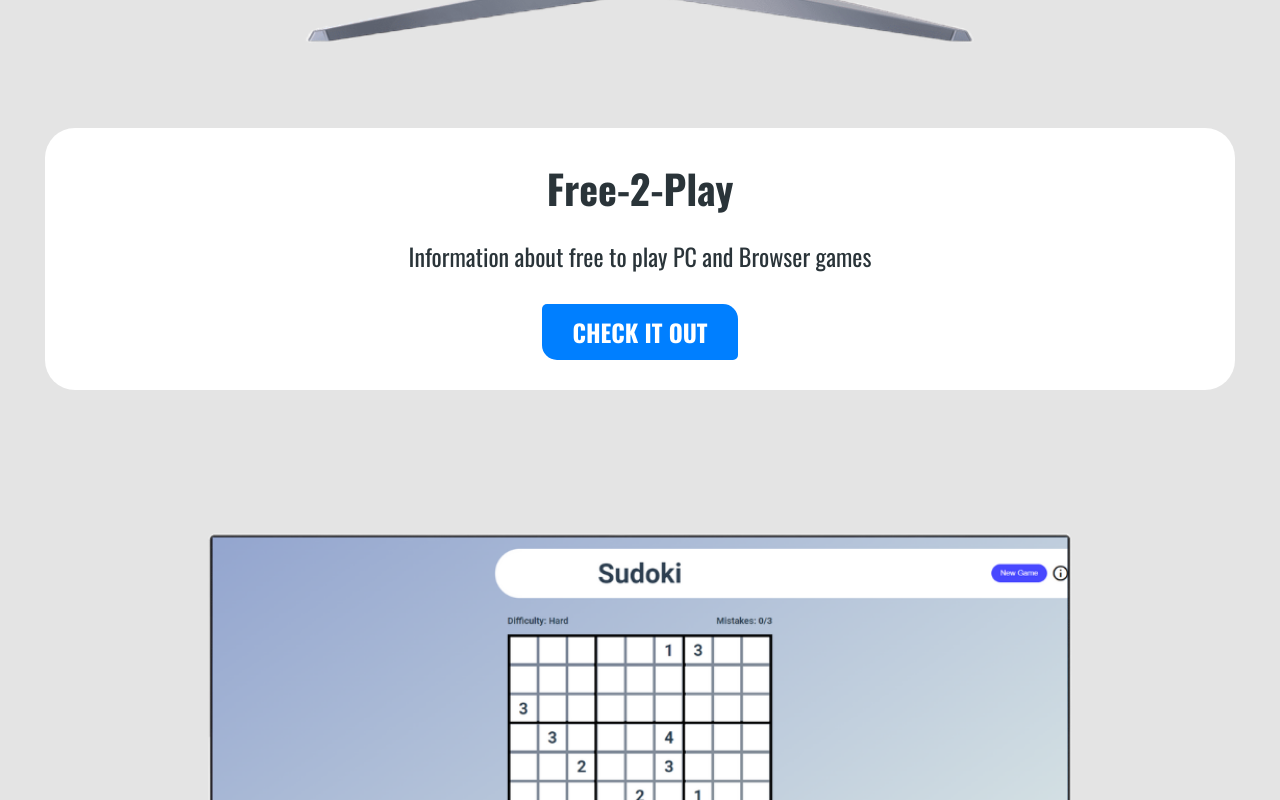
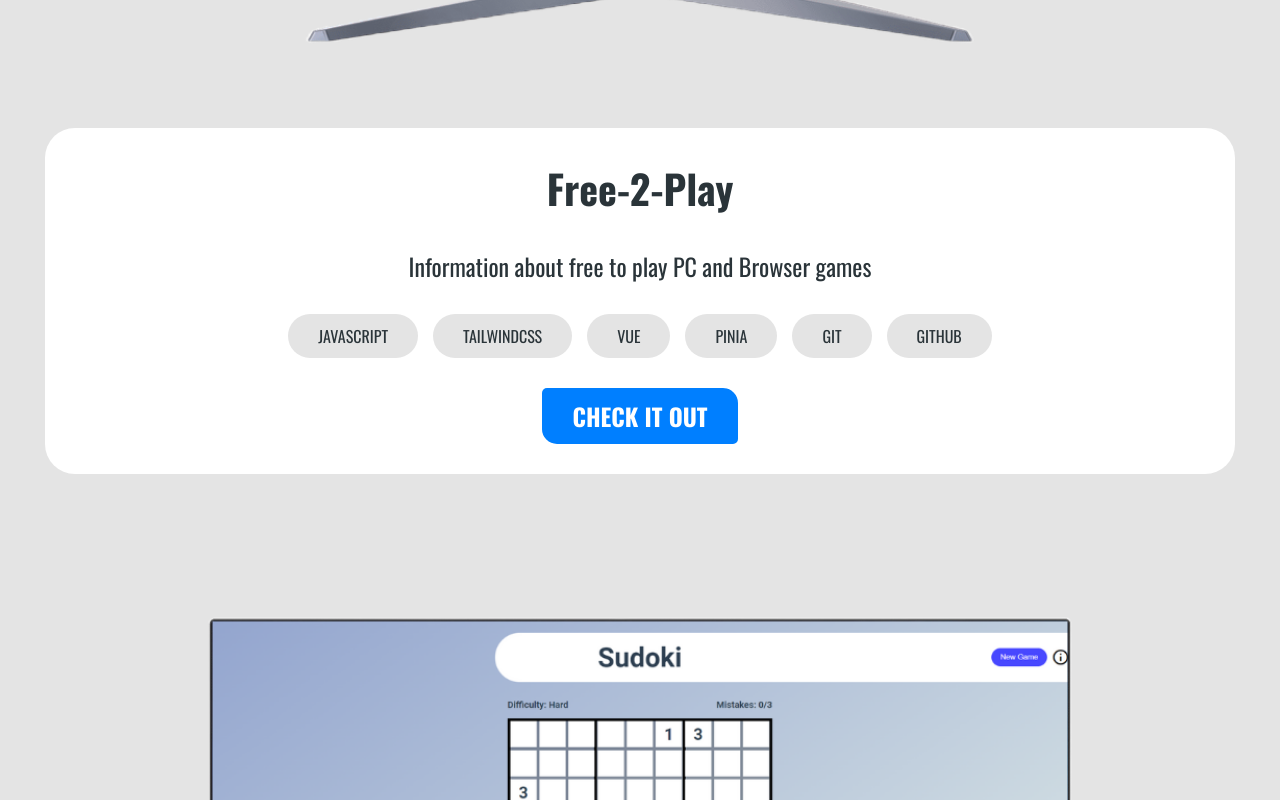
Before and after one commit to the-man2004/portfolio, a Vue app: page / in a window 1280 px wide. Shown: the part 2660-3460 px from the top of the page. Built offline with nearby package versions, Linux system fonts and the light colour scheme.

Commit message:
Moved skills into it's own component.

```diff
--- /dev/null
+++ b/src/components/HelperComponents/SkillsList.vue
@@ -0,0 +1,50 @@
+<template>
+  <div id="skills">
+    <ul :class="store.grayClass">
+      <li v-for="(skill, index) in props.skills" :key="index">
+        {{ skill }}
+      </li>
+    </ul>
+  </div>
+</template>
+
+<script setup>
+import { defineProps } from "vue";
+import { useStore } from "@/store";
+
+const store = useStore();
+
+const props = defineProps(["skills"]);
+</script>
+
+<style scoped>
+#skills ul {
+  display: flex;
+  flex-wrap: wrap;
+  gap: 15px;
+}
+
+#skills li {
+  padding: 10px 30px;
+  border-radius: 100px;
+  list-style: none;
+  text-align: center;
+  font-size: 0.8rem;
+  transition: background-color 250ms ease;
+}
+
+/* Mode styles */
+.dark-skill li {
+  background: var(--dark-gray-color);
+}
+
+.light-skill li {
+  background: var(--light-gray-color);
+}
+
+@media (min-width: 750px) {
+  #skills li {
+    font-size: 1rem;
+  }
+}
+</style>
--- a/src/components/TheAbout.vue
+++ b/src/components/TheAbout.vue
@@ -24,19 +24,21 @@
       </div>
       <div id="skills">
         <h3>My Skills & tools</h3>
-        <ul :class="store.grayClass">
-          <li>JAVASCRIPT</li>
-          <li>HTML</li>
-          <li>TAILWINDCSS</li>
-          <li>CSS</li>
-          <li>VUE</li>
-          <li>PINIA</li>
-          <li>VSCODE</li>
-          <li>TERMINAL</li>
-          <li>GIT</li>
-          <li>GITHUB</li>
-          <li>NPM</li>
-        </ul>
+        <SkillsList
+          :skills="[
+            'JAVASCRIPT',
+            'HTML',
+            'TAILWINDCSS',
+            'CSS',
+            'VUE',
+            'PINIA',
+            'VSCODE',
+            'TERMINAL',
+            'GIT',
+            'GITHUB',
+            'NPM',
+          ]"
+        ></SkillsList>
       </div>
     </div>
   </section>
@@ -45,6 +47,7 @@
 <script setup>
 import { useStore } from "@/store";
 import NavigationBtn from "./HelperComponents/NavigationBtn.vue";
+import SkillsList from "./HelperComponents/SkillsList.vue";
 
 const store = useStore();
 </script>
@@ -119,29 +122,6 @@ const store = useStore();
   transform: translateY(-2.5px);
 }
 
-#skills ul {
-  display: flex;
-  flex-wrap: wrap;
-  gap: 15px;
-}
-
-#skills li {
-  padding: 10px 30px;
-  border-radius: 100px;
-  list-style: none;
-  text-align: center;
-  transition: background-color 250ms ease;
-}
-
-/* Mode styles */
-.dark-skill li {
-  background: var(--dark-gray-color);
-}
-
-.light-skill li {
-  background: var(--light-gray-color);
-}
-
 @media (min-width: 750px) {
   #about h2 {
     font-size: 2.5rem;
--- a/src/components/TheProjects.vue
+++ b/src/components/TheProjects.vue
@@ -14,9 +14,19 @@
             src="../assets/ProjectThumbnails/free-2-play-monitor.png"
             alt=""
           />
-          <div :class="store.modeClass">
+          <div class="project-item-info" :class="store.modeClass">
             <h3>Free-2-Play</h3>
             <p>Information about free to play PC and Browser games</p>
+            <SkillsList
+              :skills="[
+                'JAVASCRIPT',
+                'TAILWINDCSS',
+                'VUE',
+                'PINIA',
+                'GIT',
+                'GITHUB',
+              ]"
+            ></SkillsList>
             <NavigationBtn link="https://free-2-play.netlify.app"
               >CHECK IT OUT</NavigationBtn
             >
@@ -25,9 +35,12 @@
         <!-- Sudoki -->
         <li class="project-item">
           <img src="../assets/ProjectThumbnails/sudoki-monitor.png" alt="" />
-          <div :class="store.modeClass">
+          <div class="project-item-info" :class="store.modeClass">
             <h3>Sudoki</h3>
             <p>A puzzle game based on the classic Japanese game Sudoku</p>
+            <SkillsList
+              :skills="['JAVASCRIPT', 'CSS', 'VUE', 'PINIA', 'GIT', 'GITHUB']"
+            ></SkillsList>
             <NavigationBtn link="https://sudoki.netlify.app"
               >CHECK IT OUT</NavigationBtn
             >
@@ -39,11 +52,14 @@
             src="../assets/ProjectThumbnails/delicious-foods-monitor.png"
             alt=""
           />
-          <div :class="store.modeClass">
+          <div class="project-item-info" :class="store.modeClass">
             <h3>Delicious Foods</h3>
             <p>
               A place to find Delicious recipes ranging from Dessert to Starter
             </p>
+            <SkillsList
+              :skills="['JAVASCRIPT', 'CSS', 'VUE', 'PINIA', 'GIT', 'GITHUB']"
+            ></SkillsList>
             <NavigationBtn link="https://delicious-foods-app.netlify.app"
               >CHECK IT OUT</NavigationBtn
             >
@@ -55,12 +71,22 @@
             src="../assets/ProjectThumbnails/weather-app-monitor.png"
             alt=""
           />
-          <div :class="store.modeClass">
+          <div class="project-item-info" :class="store.modeClass">
             <h3>Weather App</h3>
             <p>
               Provides users with accurate weather information, forecasts, and
               other weather-related data
             </p>
+            <SkillsList
+              :skills="[
+                'JAVASCRIPT',
+                'TAILWINDCSS',
+                'VUE',
+                'PINIA',
+                'GIT',
+                'GITHUB',
+              ]"
+            ></SkillsList>
             <NavigationBtn link="https://weather-app-heinrich.netlify.app"
               >CHECK IT OUT</NavigationBtn
             >
@@ -74,6 +100,7 @@
 <script setup>
 import { useStore } from "@/store";
 import NavigationBtn from "./HelperComponents/NavigationBtn.vue";
+import SkillsList from "./HelperComponents/SkillsList.vue";
 
 const store = useStore();
 </script>
@@ -121,33 +148,33 @@ const store = useStore();
   transition: background-color 250ms ease;
 }
 
-.project-item h3 {
-  text-align: center;
-  margin-bottom: 5px;
-  font-size: 1.5rem;
-}
-
-.project-item p {
-  text-align: center;
-  margin: 15px 0 30px 0;
-  max-width: 750px;
-  font-size: 1rem;
-}
-
 .project-item img {
   display: block;
   width: 100%;
 }
 
-.project-item div {
+.project-item-info {
   padding: 30px;
   margin: 0 30px;
   display: flex;
   align-items: center;
+  justify-content: center;
   flex-direction: column;
+  gap: 20px;
   border-radius: 30px;
 
   transition: background-color 250ms ease;
+}
+
+.project-item-info h3 {
+  text-align: center;
+  font-size: 1.5rem;
+}
+
+.project-item-info p {
+  text-align: center;
+  max-width: 750px;
+  font-size: 1rem;
 }
 
 /* Mode styles */
@@ -171,8 +198,12 @@ const store = useStore();
   }
 
   /* Item styles */
-  .project-item h3 {
+  .project-item-info h3 {
     font-size: 2.5rem;
+  }
+
+  .project-item-info {
+    gap: 30px;
   }
 }
 </style>
```
